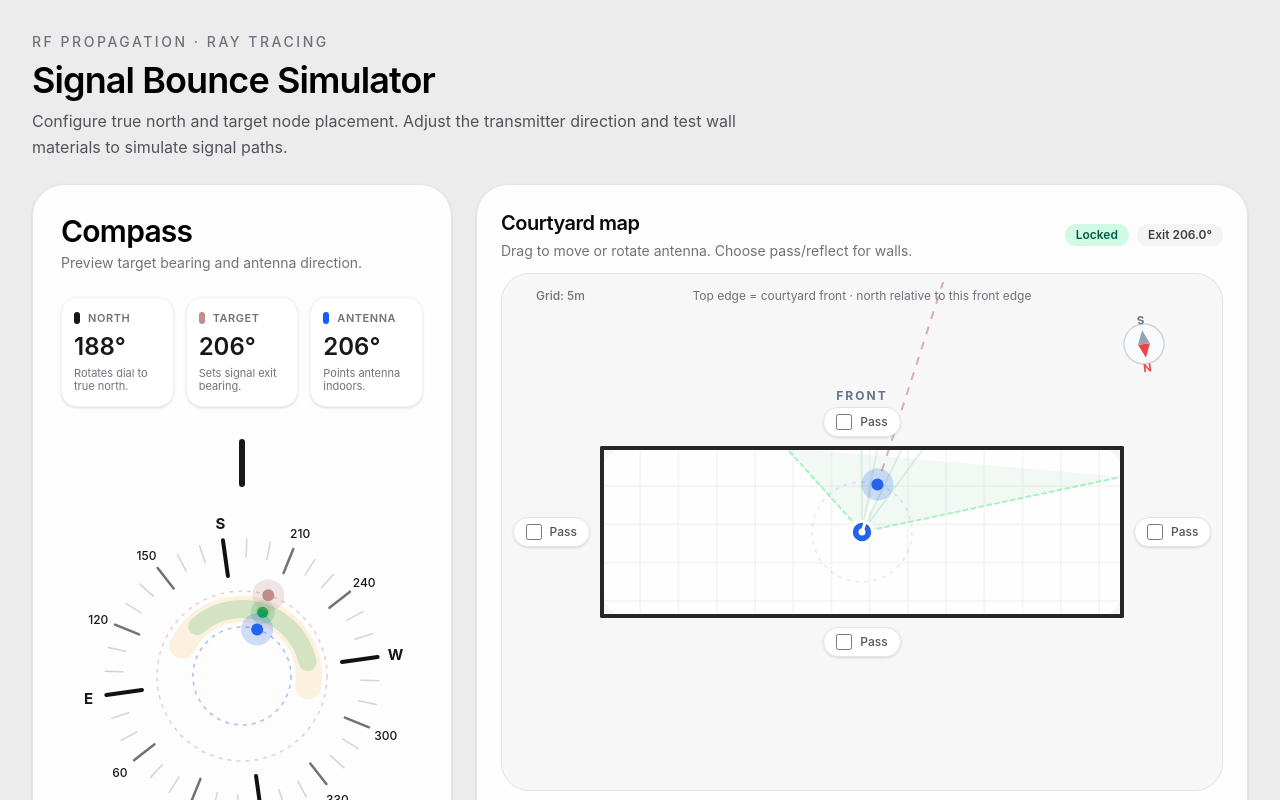
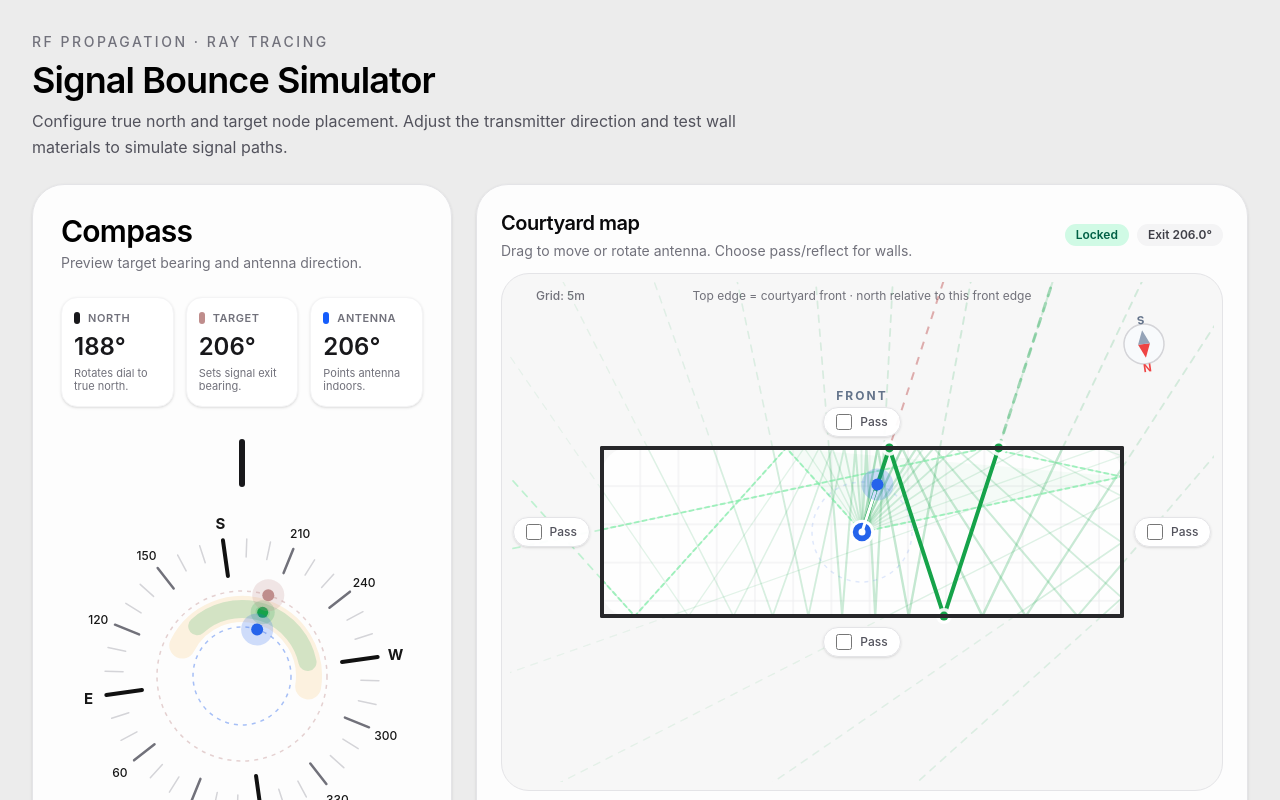
Before and after one commit to valentinvieriu/Signal-Bounce-Simulator, a React (Vite) app: page / in a window 1280 px wide. Shown: the top 800 px of the page. Built offline with nearby package versions, Linux system fonts and the light colour scheme.

Commit message:
Restore physically accurate beam reflection visualization

```diff
--- a/src/components/MapView.jsx
+++ b/src/components/MapView.jsx
@@ -122,7 +122,7 @@ export default function MapView({ sim, updateSim, useCompass, telemetry, gyroMod
   const gridPx = (mapW / widthUnits) * gridStep;
 
   const { alignment, escapeDistance, localAntennaDirection, rays, alignmentError, isAligned } = telemetry;
-  const { main, left, right, guide } = rays;
+  const { main, left, right, guide, beamSamples } = rays;
   const gyroControlsAntenna = useCompass && gyroMode === "antenna";
   const wallSegments = useMemo(() => getWallSegments({ mapX, mapY, mapW, mapH }), [mapH, mapW, mapX, mapY]);
 
@@ -156,6 +156,8 @@ export default function MapView({ sim, updateSim, useCompass, telemetry, gyroMod
     ].join(" ");
   };
   const alignmentPalette = getAlignmentPalette(alignment.state);
+  const beamStrokeColor = alignmentPalette.stroke;
+  const mainReflectionPoints = main.points.slice(1, main.didExit ? -1 : undefined);
 
   const summaryCards = [
     { label: "Building size", value: `${widthUnits.toFixed(1)} m × ${depthUnits.toFixed(1)} m` },
@@ -253,9 +255,40 @@ export default function MapView({ sim, updateSim, useCompass, telemetry, gyroMod
               strokeDasharray="8 8"
               opacity="0.65"
             />
-            <path d={createConePath()} fill={alignmentPalette.fill} opacity={0.18 + alignment.approachScore * 0.18} />
-            <path d={createPathFromPoints(getFirstSegmentPoints(left))} fill="none" stroke={alignmentPalette.edge} strokeWidth="2" strokeDasharray="4 4" strokeLinecap="round" strokeLinejoin="round" opacity="0.72" />
-            <path d={createPathFromPoints(getFirstSegmentPoints(right))} fill="none" stroke={alignmentPalette.edge} strokeWidth="2" strokeDasharray="4 4" strokeLinecap="round" strokeLinejoin="round" opacity="0.72" />
+            <path d={createConePath()} fill={alignmentPalette.fill} opacity={0.12 + alignment.approachScore * 0.12} />
+            {beamSamples.map((sample) => (
+              <g key={sample.key}>
+                <path
+                  d={createPath(sample.result, "interior")}
+                  fill="none"
+                  stroke={beamStrokeColor}
+                  strokeWidth={1 + sample.intensity * 1.5}
+                  strokeLinecap="round"
+                  strokeLinejoin="round"
+                  opacity={0.08 + sample.intensity * 0.18}
+                />
+                {sample.result.didExit && (
+                  <path
+                    d={createPath(sample.result, "exterior")}
+                    fill="none"
+                    stroke={beamStrokeColor}
+                    strokeWidth={1 + sample.intensity}
+                    strokeLinecap="round"
+                    strokeLinejoin="round"
+                    strokeDasharray="7 7"
+                    opacity={0.05 + sample.intensity * 0.12}
+                  />
+                )}
+              </g>
+            ))}
+            <path d={createPath(left, "interior")} fill="none" stroke={alignmentPalette.edge} strokeWidth="2" strokeDasharray="4 4" strokeLinecap="round" strokeLinejoin="round" opacity="0.72" />
+            <path d={createPath(right, "interior")} fill="none" stroke={alignmentPalette.edge} strokeWidth="2" strokeDasharray="4 4" strokeLinecap="round" strokeLinejoin="round" opacity="0.72" />
+            {left.didExit && (
+              <path d={createPath(left, "exterior")} fill="none" stroke={alignmentPalette.edge} strokeWidth="1.8" strokeDasharray="7 7" strokeLinecap="round" strokeLinejoin="round" opacity="0.42" />
+            )}
+            {right.didExit && (
+              <path d={createPath(right, "exterior")} fill="none" stroke={alignmentPalette.edge} strokeWidth="1.8" strokeDasharray="7 7" strokeLinecap="round" strokeLinejoin="round" opacity="0.42" />
+            )}
             {guide.map((result, index) => (
               <path
                 key={`guide-${index}`}
@@ -268,12 +301,12 @@ export default function MapView({ sim, updateSim, useCompass, telemetry, gyroMod
                 opacity={0.16 + alignment.score * 0.2}
               />
             ))}
-            <path d={createPath(main, "interior")} fill="none" stroke={alignmentPalette.main} strokeWidth={4} strokeLinecap="round" strokeLinejoin="round" />
+            <path d={createPath(main, "interior")} fill="none" stroke={beamStrokeColor} strokeWidth={4} strokeLinecap="round" strokeLinejoin="round" />
             {main.didExit && (
               <path
                 d={createPath(main, "exterior")}
                 fill="none"
-                stroke={alignmentPalette.main}
+                stroke={beamStrokeColor}
                 strokeWidth="3"
                 strokeLinecap="round"
                 strokeLinejoin="round"
@@ -281,6 +314,12 @@ export default function MapView({ sim, updateSim, useCompass, telemetry, gyroMod
                 strokeDasharray="8 8"
               />
             )}
+            {mainReflectionPoints.map((point, index) => (
+              <g key={`reflection-${index}`}>
+                <circle cx={scaleX(point.x)} cy={scaleY(point.y)} r="8" fill="white" opacity="0.9" />
+                <circle cx={scaleX(point.x)} cy={scaleY(point.y)} r="4.5" fill={beamStrokeColor} />
+              </g>
+            ))}
 
             {wallSegments.map((wall) => (
               <g key={wall.key}>
@@ -407,7 +446,7 @@ export default function MapView({ sim, updateSim, useCompass, telemetry, gyroMod
               <StatCard key={card.label} label={card.label} value={card.value} accent={card.accent} />
             ))}
             <InfoCard icon={Waves} iconClassName="text-blue-500">
-              Target lock now uses three zones: a green lock core, the main cone body, and a feathered entry band that starts reacting before full alignment.
+              Beam spread is shown as a ray bundle. Each strand reflects specularly from the walls, so the fan widens and folds based on the actual geometry instead of a fixed triangle.
             </InfoCard>
             {MAP_TIPS.map((tip) => (
               <InfoCard key={tip.label} icon={tip.icon === "move" ? Move : Waves} iconClassName={tip.tone}>
```
Also changed, not shown: src/lib/simulation.js, 1 other file (tests, documents, lock files or other folders).
